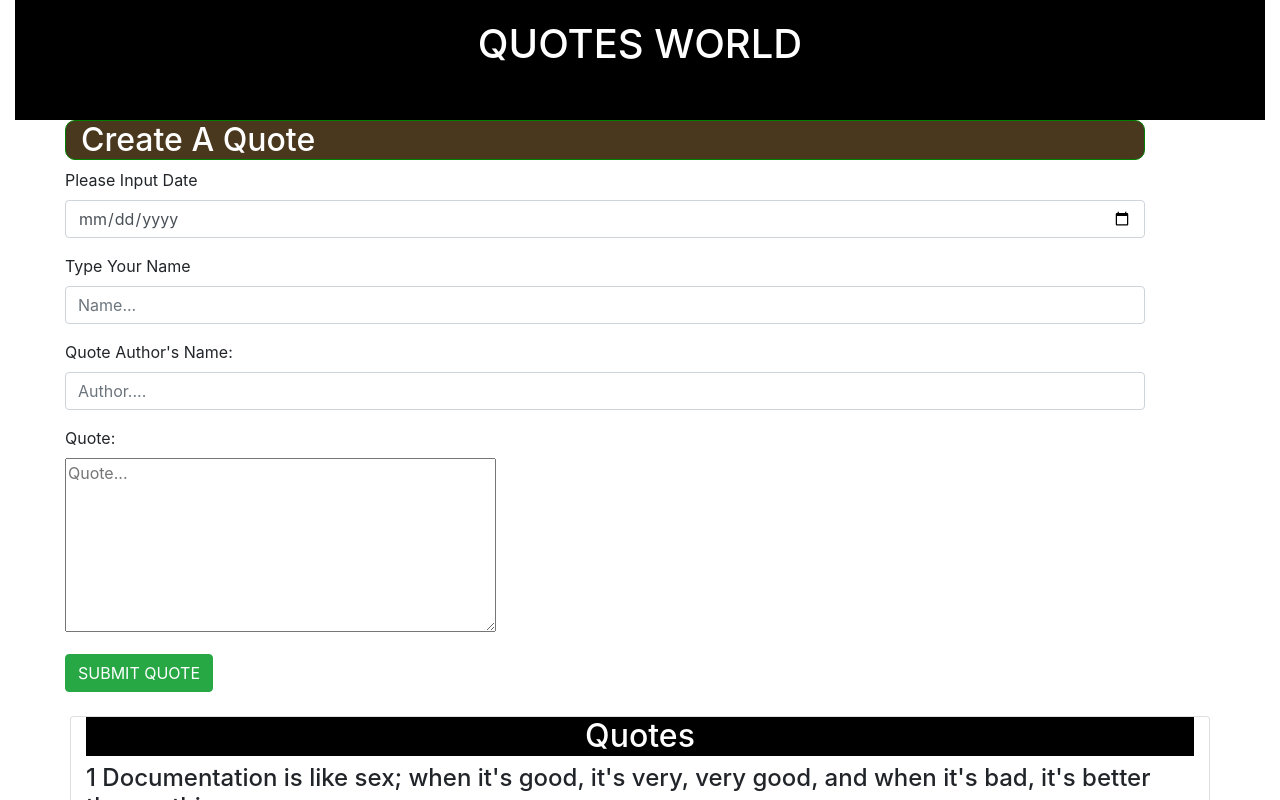
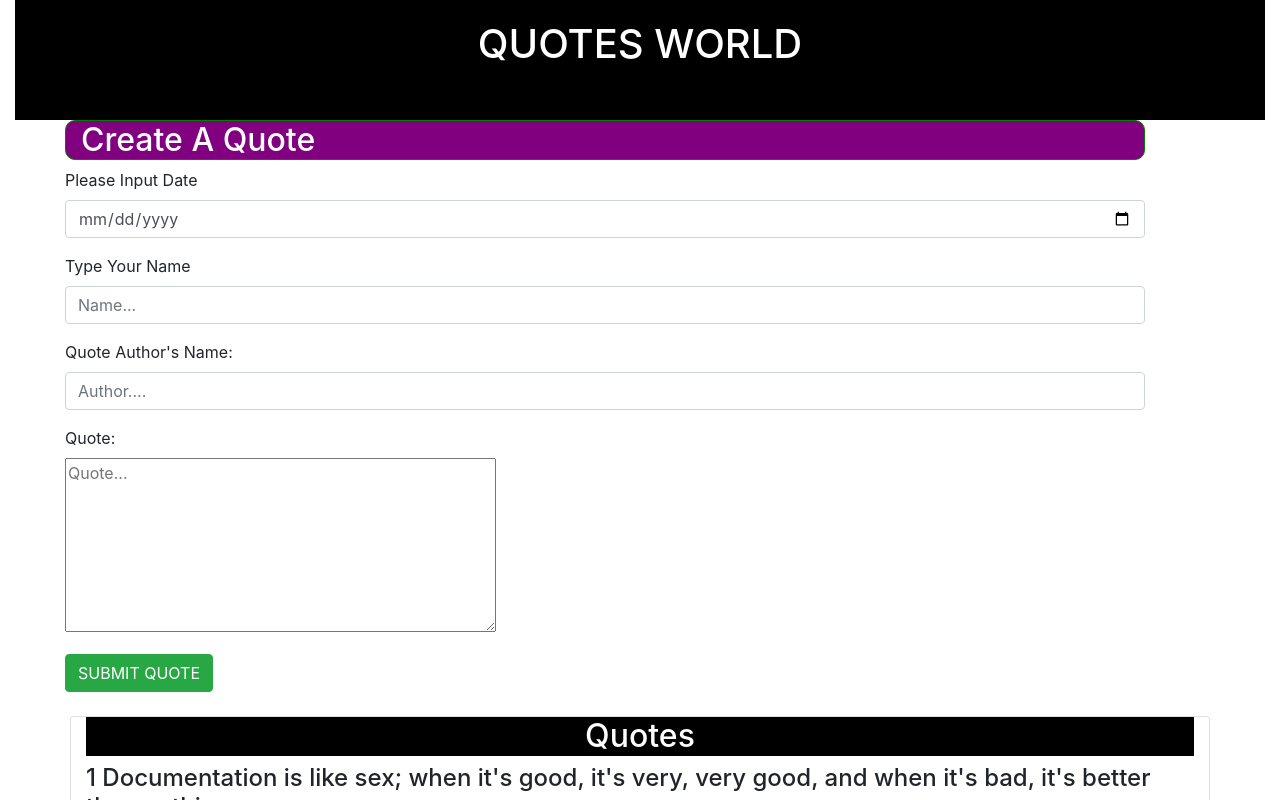
Before and after one commit to James19stack/Quotes, an Angular app: page / in a window 1280 px wide. Shown: the top 800 px of the page. Built offline with nearby package versions, Linux system fonts and the light colour scheme.

Commit message:
Add the changes made in the qoute-form.component.ts

```diff
--- a/src/app/quote-form/quote-form.component.ts
+++ b/src/app/quote-form/quote-form.component.ts
@@ -12,7 +12,7 @@ export class QuoteFormComponent implements OnInit {
     'display':'float-left',
     'border':'1px solid green',
     'border-radius':'10px',
-    'background-color':'rgb(73, 55, 30)',
+    'background-color':'purple',
     'color':'white',
     'padding-left':'15px'
  }
```
